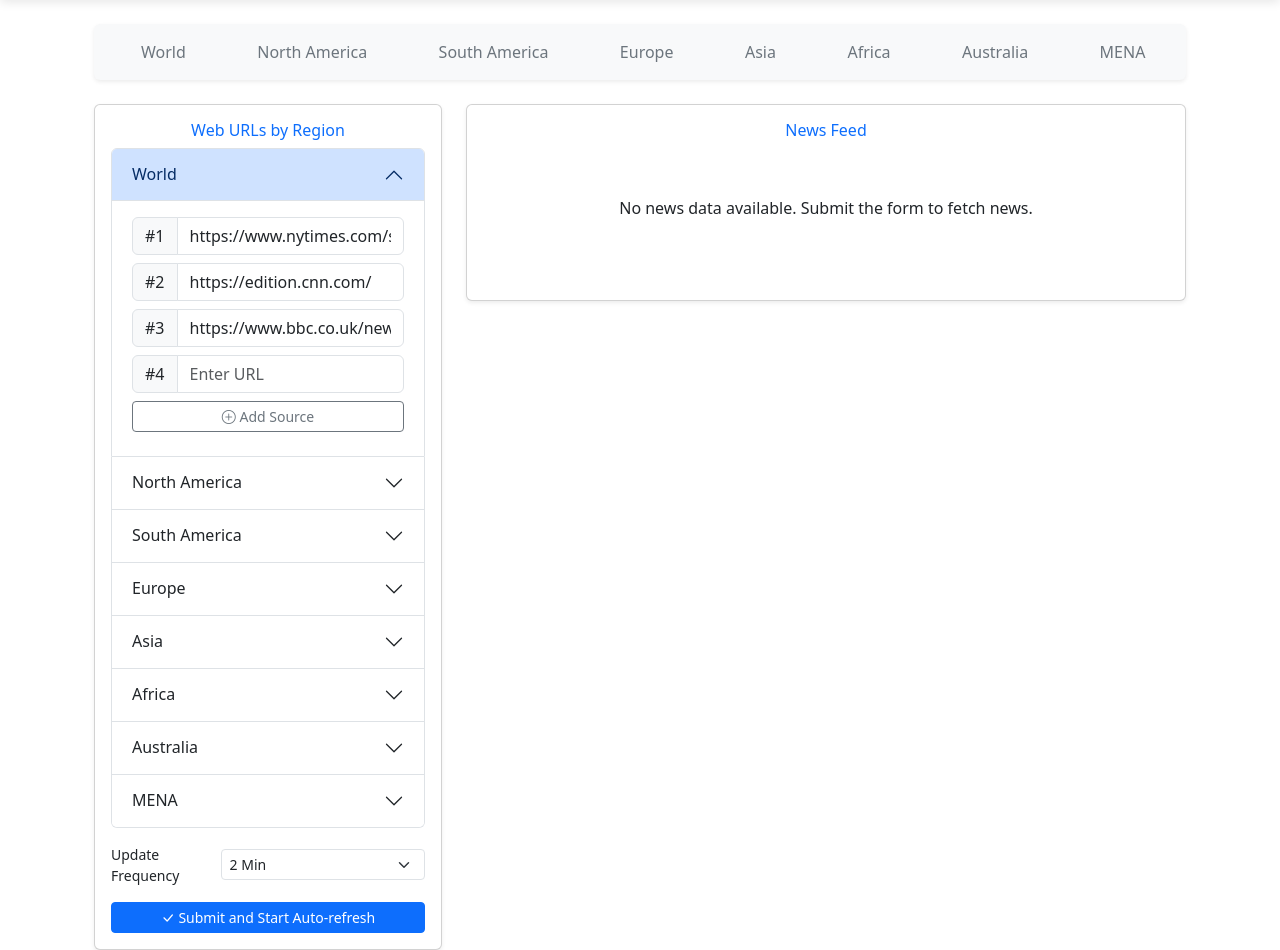
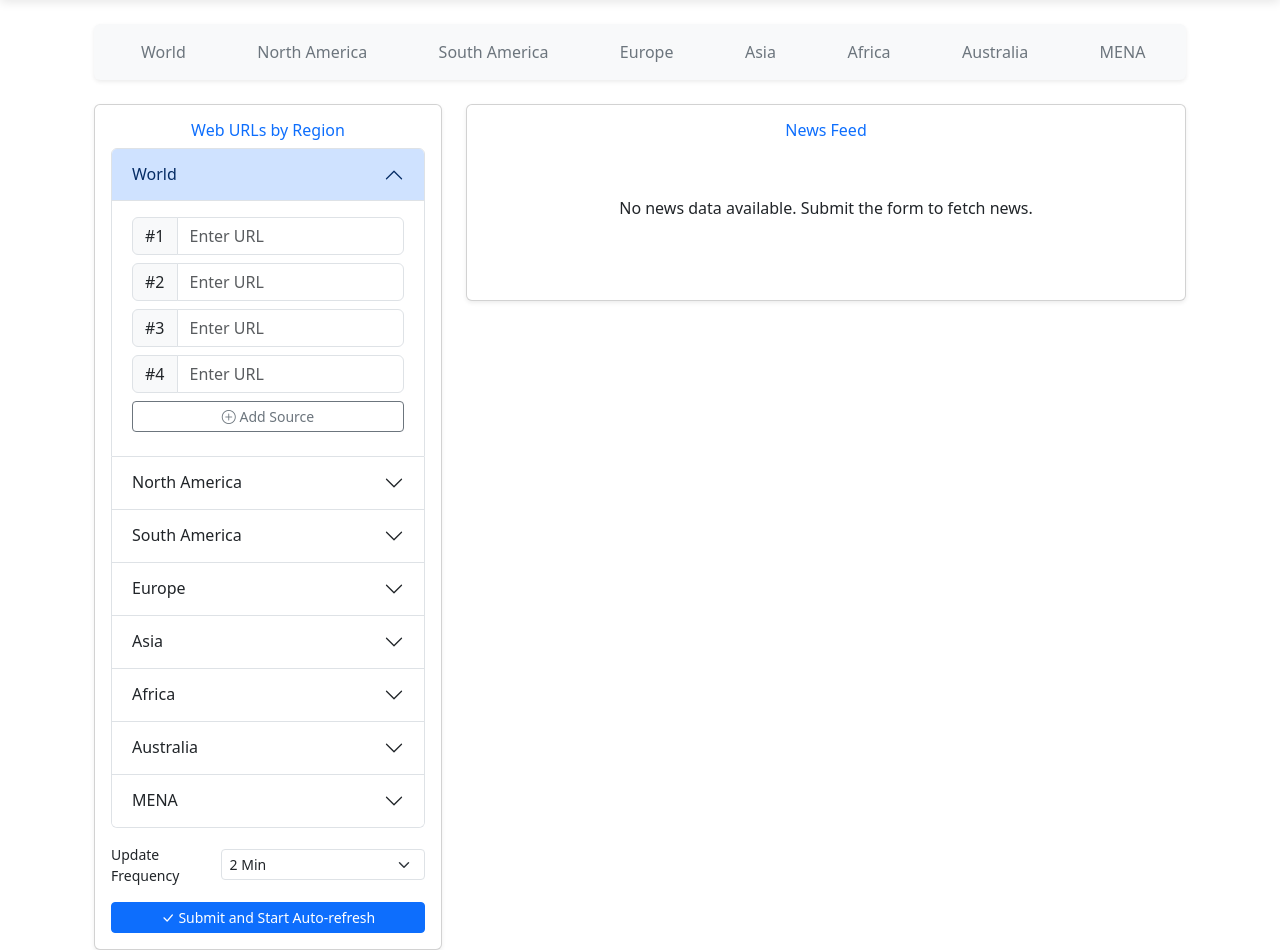
Before and after one commit to Ren-Tech/Stock-Market-Scraper, a Flask app: page / in a window 1280 px wide. Shown: the part 82-1032 px from the top of the page. Run offline with Flask 3, Linux system fonts and the light colour scheme; data that the repository does not hold is empty; some libraries are stand-ins or nearby versions.

Commit message:
news feed empty when no url is inserted

```diff
--- a/app.py
+++ b/app.py
@@ -196,76 +196,46 @@ def current_affairs():
     }
     news_data = []
     error_messages = []
-
-    # Default news sources by region
-    default_news_sources = {
-        'world': [
-            "https://www.nytimes.com/section/world",
-            "https://edition.cnn.com/",
-            "https://www.bbc.co.uk/news/world"
-        ],
-        'north_america': [
-            "https://www.cnbc.com/world/?region=world",
-            "https://www.usatoday.com/news/"
-        ],
-        'europe': [
-            "https://www.euronews.com/",
-            "https://www.theguardian.com/international"
-        ],
-        'asia': [
-            "https://asia.nikkei.com/",
-            "https://www.scmp.com/"
-        ]
-    }
+    urls_provided = False  # Flag to track if any URLs were provided
 
     if request.method == "POST":
         # Get URLs for each region
         for region in urls.keys():
             region_urls = [url.strip() for url in request.form.getlist(f"{region}_urls") if url.strip()]
             urls[region] = region_urls
+            if region_urls:
+                urls_provided = True
 
-        # If no URLs provided for any region, use defaults
-        if all(len(urls[region]) == 0 for region in urls.keys()):
-            urls = default_news_sources
-    else:
-        # For initial page load, use defaults
-        urls = default_news_sources
+        # Only fetch news if URLs were provided
+        if urls_provided:
+            for region, region_urls in urls.items():
+                for url in region_urls:
+                    try:
+                        # Add protocol if missing
+                        if not url.startswith(('http://', 'https://')):
+                            url = 'https://' + url
 
-    # Scrape each URL for each region
-    for region, region_urls in urls.items():
-        for url in region_urls:
-            try:
-                # Fetch top news from each source and assign the correct region
-                source_news = fetch_top_news(url, max_articles=10)
-                if source_news:
-                    # Override the auto-detected category with our region
-                    for news_item in source_news:
-                        news_item['category'] = region
-                    news_data.extend(source_news)
-                else:
-                    error_messages.append(f"Could not extract news from {url} (Region: {region})")
-            except Exception as e:
-                error_messages.append(f"Error processing {url} (Region: {region}): {str(e)}")
+                        source_news = fetch_top_news(url, max_articles=10)
+                        if source_news:
+                            # Override the auto-detected category with our region
+                            for news_item in source_news:
+                                news_item['category'] = region
+                            news_data.extend(source_news)
+                        else:
+                            error_messages.append(f"Could not extract news from {url} (Region: {region})")
+                    except Exception as e:
+                        error_messages.append(f"Error processing {url} (Region: {region}): {str(e)}")
+        else:
+            error_messages.append("Please provide at least one URL to fetch news")
 
     # Sort news by date (most recent first)
     news_data = sorted(news_data, key=lambda x: x.get('date', ''), reverse=True)
 
-    # Get top 5 stories
-    top_5_stories = news_data[:5]
-
-    # Sort news by web URL
-    news_data_sorted_by_url = sorted(news_data, key=lambda x: x.get('link', ''))
-
-    # Print diagnostics to help with debugging
-    # print(f"URLs processed: {sum(len(urls[region]) for region in urls.keys()}")
-    print(f"News items found: {len(news_data)}")
-    print(f"Errors encountered: {len(error_messages)}")
-
     return render_template("current_affairs.html",
-                         news_data=news_data_sorted_by_url,
-                         top_5_stories=top_5_stories,
+                         news_data=news_data,
                          urls=urls,
-                         error_messages=error_messages)
+                         error_messages=error_messages,
+                         urls_provided=urls_provided)
 @app.route("/market_news", methods=["GET", "POST"])
 def market_news():
     # Fetch a broader set of market news, possibly from various sources
```
Also changed, not shown: templates/current_affairs.html (+0 -11 lines).
